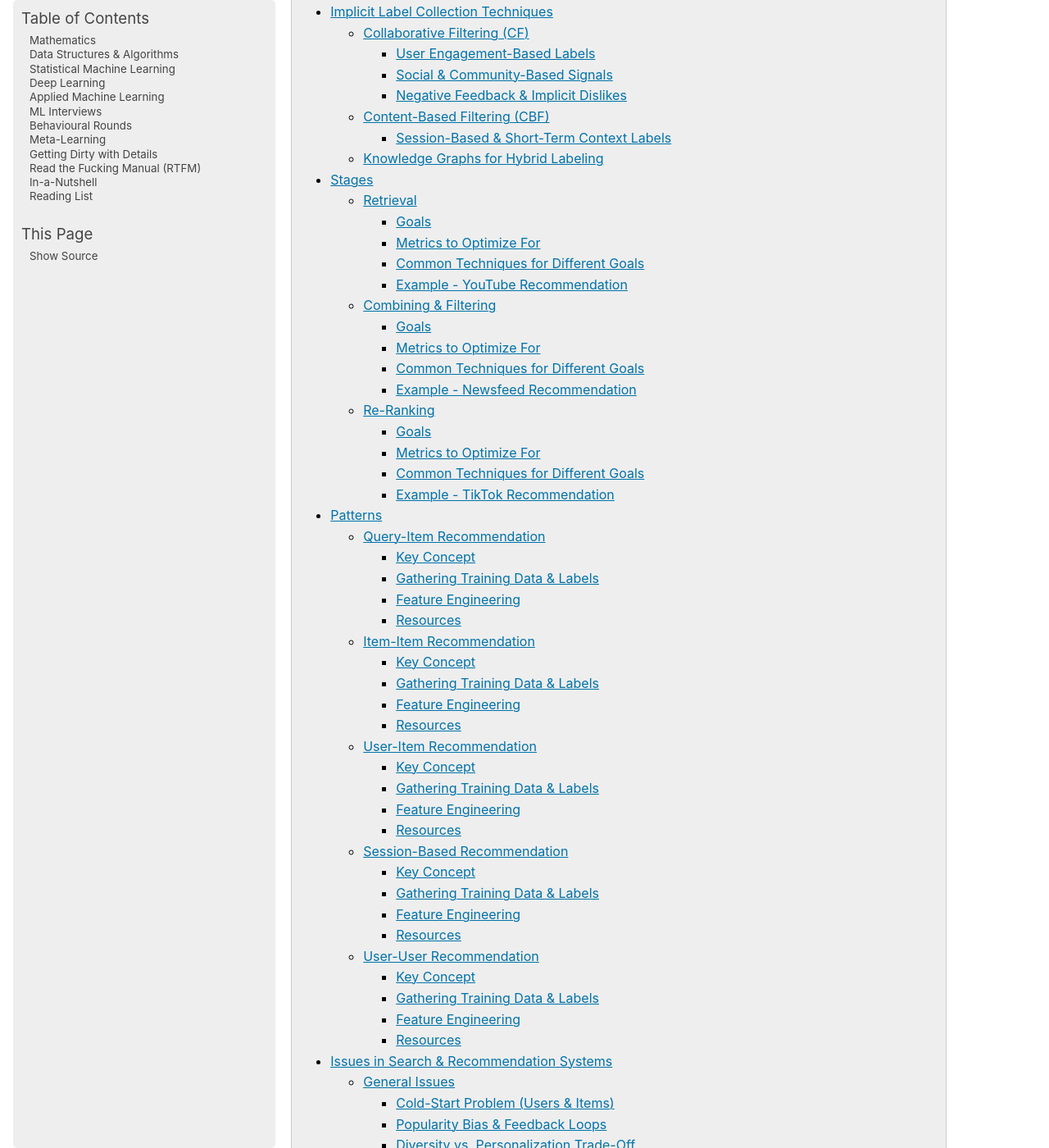
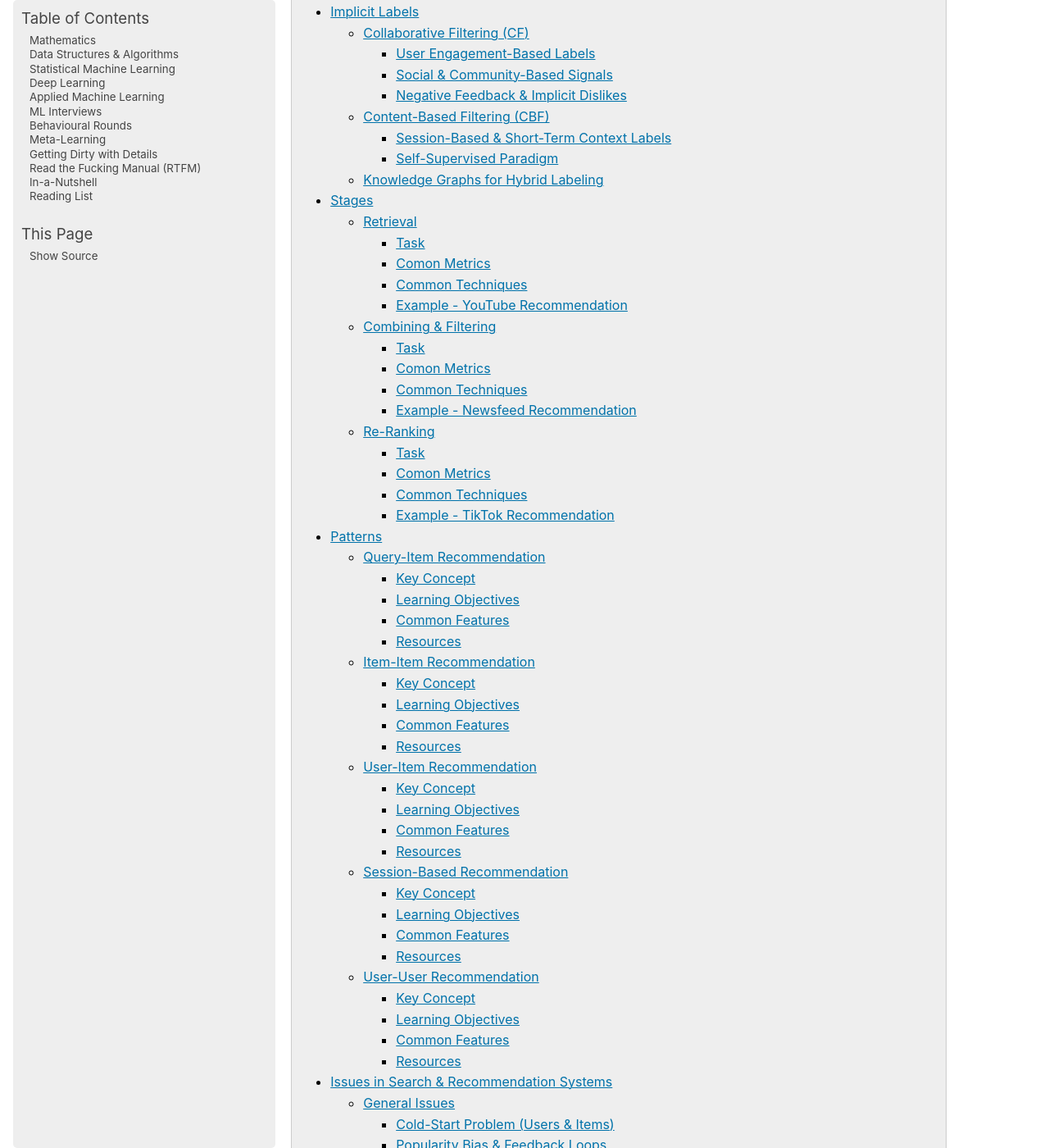
Before and after one commit to uselesstechjunks/leetcode, a Sphinx documentation site: the page built from docs/source/applied/methods/rank.rst, in a window 1280 px wide and 1400 px high, scrolled down 716 px. Shown: the whole window at 82% size. Built offline with Sphinx 7.4.7, drawn with Linux system fonts in a browser that asks for light colours; pages that are not in the unit, such as notebooks, are missing from menus; some of the changed text lies outside the part shown.

Commit message:
Update rank.rst

```diff
--- a/docs/source/applied/methods/rank.rst
+++ b/docs/source/applied/methods/rank.rst
@@ -87,8 +87,8 @@ Metrics
 Accuracy
 ------------------------------------------------------------------------------------
 .. csv-table::
-	:header "Metric", "Full Name", "Formula", "Desc", "Drawback"
-	:align center
+	:header: "Metric", "Full Name", "Formula", "Desc", "Drawback"
+	:align: center
 
 		HR@k, Hit-rate at k, , ,
 		Recall@k, Recall at k, , ,
@@ -97,14 +97,14 @@ Accuracy
 Popularity Bias
 ------------------------------------------------------------------------------------
 .. note::
-	* :math:`U` Set of all users
-	* :math:`I` Set of all items
-	* :math:`L_u` List of items (concatenated) impressed for user :math:`u`
-	* :math:`L` All list of items (concatenated)
+	* :math:`U`: Set of all users
+	* :math:`I`: Set of all items
+	* :math:`L_u`: List of items (concatenated) impressed for user :math:`u`
+	* :math:`L`: All list of items (concatenated)
 
 .. csv-table::
-	:header "Metric", "Full Name", "Formula", "Note", "Drawback"
-	:align center
+	:header: "Metric", "Full Name", "Formula", "Note", "Drawback"
+	:align: center
 
 		ARP, Average Recommendation Popularity, :math:`\frac{1}{|U|}\sum_{u\in U}\frac{\sum_{i\in L_u}\phi(i)}{|L_u|}`, Average CTR across users, Good (low) value doesn't indicate coverage
 		Agg-Div, Aggregate Diversity, :math:`\frac{|\bigcup_{u\in U}L_u|}{|I|}`, Item Coverage, Doesn't detect skew in impression
@@ -120,8 +120,8 @@ Issues
 Distribution Shift
 ------------------------------------------------------------------------------------
 .. csv-table::
-	:header "Problem", "How to Detect", "How to Fix", "Trade-Offs"
-	:align center
+	:header: "Problem", "How to Detect", "How to Fix", "Trade-Offs"
+	:align: center
 
 		Model Degradation, Performance drop (CTR; engagement), Frequent model retraining, Computationally expensive
 		Popularity Mismatch, PSI; JSD; embeddings drift, Adaptive reweighting of historical data, Hard to balance long vs. short-term relevance
@@ -132,8 +132,8 @@ Distribution Shift
 Stages
 ====================================================================================
 .. csv-table::
-	:header "Stage", "Goals", "Key Metrics", "Common Techniques"
-	:align center
+	:header: "Stage", "Goals", "Key Metrics", "Common Techniques"
+	:align: center
 
 		Retrieval, Fetch diverse candidates from multiple sources, Recall@K; Coverage; Latency, Multi-tower models; ANN; User embeddings
 		Combining & Filtering, Merge candidates; remove duplicates; apply business rules, Diversity; Precision@K; Fairness, Weighted merging; Min-hashing; Rule-based filtering
@@ -142,8 +142,8 @@ Stages
 Patterns
 ====================================================================================
 .. csv-table::
-	:header "Pattern", "Traditional Approach", "LLM Augmentations"
-	:align center
+	:header: "Pattern", "Traditional Approach", "LLM Augmentations"
+	:align: center
 
 		Query-Item, BM25; TF-IDF; Neural Ranking, LLM-based reranking; Query expansion
 		Item-Item, Co-occurrence; Similarity Matching, Semantic matching; Multimodal embeddings
@@ -167,8 +167,8 @@ Domains
 Music
 ------------------------------------------------------------------------------------
 .. csv-table::
-	:header "Challenge", "Why Its Important", "Trade-Offs"
-	:align center
+	:header: "Challenge", "Why Its Important", "Trade-Offs"
+	:align: center
 
 		Personalization vs. Serendipity, Users want relevant music but also expect some new discoveries., Too much personalization  Feels repetitive. Too much exploration  Feels random.
 		Repetition & Content Fatigue, Users get frustrated if the same songs appear too often., Strict anti-repetition  May exclude user favorites. Loose constraints  Risk of overplaying certain songs.
@@ -180,8 +180,8 @@ Music
 Search Advertising
 ------------------------------------------------------------------------------------
 .. csv-table::
-	:header "Issue", "Why It Matters", "Strategic Fixes", "Trade-Offs"
-	:align center
+	:header: "Issue", "Why It Matters", "Strategic Fixes", "Trade-Offs"
+	:align: center
 
 		Relevance vs. Revenue, Showing high-bid but low-relevance ads hurts trust, Hybrid ranking (bid + quality), Too much relevance filtering lowers revenue
 		Click Fraud & Ad Spam, Inflated clicks drain budgets, ML-based fraud detection, False positives can hurt advertisers
@@ -239,8 +239,8 @@ Key Papers
 	- CM = Causal Models (autoregressive)
 
 .. csv-table::
-	:header "Tag", "Title"
-	:align center
+	:header: "Tag", "Title"
+	:align: center
 
 		IR;Course;Stanford,`CS 276 / LING 286 Information Retrieval and Web Search <https://web.stanford.edu/class/cs276/>`_
 		IR;Book,`Introduction to Information Retrieval <https://nlp.stanford.edu/IR-book/information-retrieval-book.html>`_
@@ -267,8 +267,8 @@ Key Papers
 More Papers
 ------------------------------------------------------------------------------------
 .. csv-table::
-	:header "Year", "Title"
-	:align center
+	:header: "Year", "Title"
+	:align: center
 
 		2001,Item-Based Collaborative Filtering Recommendation Algorithms – Sarwar et al.
 		2003,Amazon.com Recommendations Item-to-Item Collaborative Filtering – Linden et al.
@@ -317,7 +317,7 @@ More Papers
 		2023,LLM-Augmented Node Classification in Social Networks – Zhang et al.
 
 ************************************************************************************
-Implicit Label Collection Techniques
+Implicit Labels
 ************************************************************************************
 Collaborative Filtering (CF)
 ====================================================================================
@@ -327,8 +327,8 @@ Collaborative Filtering (CF)
 User Engagement-Based Labels
 ------------------------------------------------------------------------------------
 .. csv-table::
-	:header "Implicit Label", "Collection Method", "Assumptions & Trade-offs"
-	:align center
+	:header: "Implicit Label", "Collection Method", "Assumptions & Trade-offs"
+	:align: center
 
 		Clicks, Count clicks on an item.,  Simple; scalable.  Clicking  liking (accidental clicks).
 		Watch Time / Dwell Time, Measure time spent on videos/articles.,  Captures engagement depth.  Long duration  satisfaction (e.g.; passive watching).
@@ -340,8 +340,8 @@ User Engagement-Based Labels
 Social & Community-Based Signals
 ------------------------------------------------------------------------------------
 .. csv-table::
-	:header "Implicit Label", "Collection Method", "Assumptions & Trade-offs"
-	:align center
+	:header: "Implicit Label", "Collection Method", "Assumptions & Trade-offs"
+	:align: center
 
 		Likes / Upvotes, Count "likes" on posts; videos; or comments.,  Clear positive feedback.  Some users never like items.
 		Shares / Retweets, Count how often users share content.,  Strong endorsement.  May share for controversy.
@@ -350,8 +350,8 @@ Social & Community-Based Signals
 Negative Feedback & Implicit Dislikes
 ------------------------------------------------------------------------------------
 .. csv-table::
-	:header "Implicit Label", "Collection Method", "Assumptions & Trade-offs"
-	:align center
+	:header: "Implicit Label", "Collection Method", "Assumptions & Trade-offs"
+	:align: center
 
 		Skip / Bounce Rate, Detect when a user skips a song/video quickly.,  Identifies disinterest.  May skip for reasons unrelated to content.
 		Negative Actions, "Not Interested" clicks; downvotes; blocking content.,  Explicit dislike signal.  Only a subset of users take these actions.
@@ -365,13 +365,17 @@ Content-Based Filtering (CBF)
 Session-Based & Short-Term Context Labels
 ------------------------------------------------------------------------------------
 .. csv-table::
-	:header "Implicit Label", "Collection Method", "Assumptions & Trade-offs"
-	:align center
+	:header: "Implicit Label", "Collection Method", "Assumptions & Trade-offs"
+	:align: center
 
 		Recent Search Context, Track evolving search terms.,  Captures short-term needs.  Trends change quickly.
 		Location-Based Preferences, Match user location with nearby content.,  Useful for local recommendations.  Privacy-sensitive.
 		Time of Day / Activity Patterns, Suggest different items based on morning/evening behavior.,  Improves context relevance.  Needs continuous adaptation.
 
+Self-Supervised Paradigm
+------------------------------------------------------------------------------------
+TODO
+
 Knowledge Graphs for Hybrid Labeling
 ====================================================================================
 - Uses entities and relationships to enhance recommendations.
@@ -379,29 +383,27 @@ Knowledge Graphs for Hybrid Labeling
 ************************************************************************************
 Stages
 ************************************************************************************
-A large-scale recommendation system consists of multiple stages designed to efficiently retrieve, filter, and rank items to maximize user engagement and satisfaction. The three primary stages are Retrieval, Combining & Filtering, and Re-Ranking.
-
 Retrieval
 ====================================================================================
 (Fetching an initial candidate pool from multiple sources)
 
-Goals
+Task
 ------------------------------------------------------------------------------------
 	- Reduce a large item pool (millions of candidates) to a manageable number (thousands).
 	- Retrieve diverse candidates from multiple sources that might be relevant to the user.
 	- Balance long-term preferences vs. short-term intent.
 
-Metrics to Optimize For
+Comon Metrics
 ------------------------------------------------------------------------------------
 	- Recall@K – How many relevant items are in the top-K retrieved items?
 	- Coverage – Ensuring diversity by retrieving from multiple pools.
 	- Latency – Efficient retrieval in milliseconds at large scales.
 
-Common Techniques for Different Goals
+Common Techniques
 ------------------------------------------------------------------------------------
 .. csv-table::
-	:header "Goal", "Techniques"
-	:align center
+	:header: "Goal", "Techniques"
+	:align: center
 
 		Heterogeneous Candidate Retrieval, Multi-tower models; Hybrid retrieval (Collaborative Filtering + Content-Based)
 		Personalization, User embeddings (e.g.; Two-Tower models; Matrix Factorization)
@@ -418,24 +420,24 @@ Combining & Filtering
 ====================================================================================
 (Merging retrieved candidates from different sources and removing low-quality items)
 
-Goals
+Task
 ------------------------------------------------------------------------------------
 	- Merge multiple retrieved pools and assign confidence scores to each source.
 	- Filter out irrelevant, duplicate, or low-quality candidates.
 	- Apply business rules (e.g., compliance filtering, removing expired content).
 
-Metrics to Optimize For
+Comon Metrics
 ------------------------------------------------------------------------------------
 	- Diversity – Ensuring different content types are represented.
 	- Precision@K – How many retrieved items are actually relevant?
 	- Fairness & Representation – Avoiding over-exposure of popular items.
 	- Latency – Keeping the filtering process efficient.
 
-Common Techniques for Different Goals
+Common Techniques
 ------------------------------------------------------------------------------------
 .. csv-table::
-	:header "Goal", "Techniques"
-	:align center
+	:header: "Goal", "Techniques"
+	:align: center
 
 		Merging Multiple Candidate Pools, Weighted aggregation based on confidence scores
 		Duplicate Removal, Min-hashing; Jaccard similarity; clustering-based deduplication
@@ -453,24 +455,24 @@ Re-Ranking
 ====================================================================================
 (Final ranking of candidates based on personalization, diversity, and explore-exploit trade-offs)
 
-Goals
+Task
 ------------------------------------------------------------------------------------
 	- Optimize the order of candidates to maximize engagement.
 	- Balance personalization with exploration (ensuring new content gets surfaced).
 	- Ensure fairness and representation (avoid showing only highly popular items).
 
-Metrics to Optimize For
+Comon Metrics
 ------------------------------------------------------------------------------------
 	- CTR (Click-Through Rate) – Measures immediate engagement.
 	- NDCG (Normalized Discounted Cumulative Gain) – Measures ranking quality.
 	- Exploration Ratio – Tracks new content shown to users.
 	- Long-Term Engagement – Measures retention and repeat interactions.
 
-Common Techniques for Different Goals
+Common Techniques
 ------------------------------------------------------------------------------------
 .. csv-table::
-	:header "Goal", "Techniques"
-	:align center
+	:header: "Goal", "Techniques"
+	:align: center
 
 		Personalized Ranking, Neural Ranking Models (e.g.; DeepFM; Wide & Deep; Transformer-based rankers)
 		Diversity Promotion, Determinantal Point Processes (DPP); Re-ranking by category
@@ -510,7 +511,7 @@ Key Concept
 	- Can be used for query expansion, understanding user intent, and handling ambiguous queries.
 	- Example use case Google Search, AI-driven Q&A search (Perplexity AI).
 
-Gathering Training Data & Labels
+Learning Objectives
 ------------------------------------------------------------------------------------
 #. Supervised Learning
 
@@ -526,7 +527,7 @@ Gathering Training Data & Labels
 	- Contrastive learning (e.g., train embeddings by pulling query and relevant items closer).
 	- Masked query prediction (e.g., predicting missing words in search queries).
 
-Feature Engineering
+Common Features
 ------------------------------------------------------------------------------------
 - Query Features Term frequency, query length, part-of-speech tagging.
 - Item Features Title, description, category, metadata, embeddings.
@@ -569,7 +570,7 @@ Key Concept
 
 	- Typically modeled as an item simi-larity problem.
 	- Unlike user-item recommendation, the goal is to find related items rather than predicting a user’s preferences.
-- Common approaches
+- Common Approaches
 
 	- Item-Based Collaborative Filtering (Similarity between item interaction histories)
 	- Content-Based Filtering (Similarity using item attributes like text, image, category)
@@ -582,7 +583,7 @@ Key Concept
 	- Multimodal LLMs (e.g., CLIP) combine text, images, and metadata to enhance recommendations.
 	- Example use case E-commerce (Amazon's “similar items”), content platforms (Netflix’s related videos).
 
-Gathering Training Data & Labels
+Learning Objectives
 ------------------------------------------------------------------------------------
 #. Supervised Learning
 
@@ -598,7 +599,7 @@ Gathering Training Data & Labels
 	- Contrastive learning (e.g., learning embeddings by pushing dissimilar items apart).
 	- Masked item prediction (e.g., predicting missing related items in a session).
 
-Feature Engineering
+Common Features
 ------------------------------------------------------------------------------------
 - Item Features Category, brand, price, textual description, images.
 - Interaction Features Co-purchase counts, view sequences, co-engagement.
@@ -641,7 +642,7 @@ Key Concept
 
 	- Explicit feedback (e.g., ratings, thumbs up/down)
 	- Implicit feedback (e.g., clicks, watch time, purchases)
-- Common approaches
+- Common Approaches
 
 	- Collaborative Filtering (CF) (Matrix Factorization, Neural CF)
 	- Content-Based Filtering (Feature-based models)
@@ -653,7 +654,7 @@ Key Concept
 	- LLMs can generate user preferences dynamically via zero-shot/few-shot learning, improving personalization.
 	- Example use case Personalized product descriptions, interactive recommendation assistants.
 
-Gathering Training Data & Labels
+Learning Objectives
 ------------------------------------------------------------------------------------
 #. Supervised Learning
 
@@ -669,7 +670,7 @@ Gathering Training Data & Labels
 	- Contrastive learning (e.g., SimCLR, BERT-style masked item prediction).
 	- Learning representations via session-based modeling (e.g., predicting the next item a user interacts with).
 
-Feature Engineering
+Common Features
 ------------------------------------------------------------------------------------
 - User Features Past interactions, demographics, engagement signals.
 - Item Features Category, text/image embeddings, historical engagement.
@@ -712,7 +713,7 @@ Key Concept
 	- Users don’t have extensive histories (e.g., guest users).
 	- Preferences shift dynamically (e.g., browsing sessions in e-commerce).
 	- Recent behavior is more indicative of intent than long-term history.
-- Common approaches
+- Common Approaches
 
 	- Rule-Based Methods (Most popular, trending, or recently viewed items)
 	- Markov Chains & Sequential Models (Predicting next item based on state transitions)
@@ -726,7 +727,7 @@ Key Concept
 	- Few-shot prompting allows LLMs to infer session preferences without explicit training.
 	- Example use case Dynamic content feeds (TikTok), real-time recommendations (Spotify session playlists).
 
-Gathering Training Data & Labels
+Learning Objectives
 ------------------------------------------------------------------------------------
 #. Supervised Learning
 
@@ -742,7 +743,7 @@ Gathering Training Data & Labels
 	- Contrastive learning (e.g., predict next item from different user sessions).
 	- Next-click prediction using masked sequence modeling (BERT-style).
 
-Feature Engineering
+Common Features
 ------------------------------------------------------------------------------------
 - Session Features Time spent, number of items viewed, recency of last interaction.
 - Item Features Product category, textual embeddings, popularity trends.
@@ -782,7 +783,7 @@ Key Concept
 
 	#. Typically modeled as a link prediction problem in graphs.
 	#. Used for social networks, professional connections, or matchmaking systems.
-- Common approaches
+- Common Approaches
 
 	#. Collaborative Filtering (User-Based CF)
 	#. Graph-Based Approaches (Graph Neural Networks, PageRank, Node2Vec, etc.)
@@ -795,7 +796,7 @@ Key Concept
 	- Social connections can be inferred by analyzing natural language data, rather than relying solely on structural graph features.
 	- Example use case Professional networking (LinkedIn), AI-assisted friend suggestions.
 
-Gathering Training Data & Labels
+Learning Objectives
 ------------------------------------------------------------------------------------
 #. Supervised Learning
 
@@ -813,7 +814,7 @@ Gathering Training Data & Labels
 	- Contrastive learning (e.g., learning embeddings where connected users are closer in vector space).
 	- Masked edge prediction (e.g., hide some connections and train the model to reconstruct them).
 
-Feature Engineering
+Common Features
 ------------------------------------------------------------------------------------
 - User Features Profile attributes (age, location, industry, interests).
 - Graph Features Common neighbors, Jaccard similarity, Adamic-Adar score.
@@ -1073,8 +1074,8 @@ Diversity
 - Technique Summary
 
 	.. csv-table::
-		:header "Technique", "Stage", "Pros", "Cons"
-		:align center
+		:header: "Technique", "Stage", "Pros", "Cons"
+		:align: center
 
 			Multi-Pool Retrieval, Retrieval, High diversity; multiple candidate sources, Computationally expensive
 			Popularity-Based Downsampling, Retrieval, Prevents over-recommendation of trending items, May reduce engagement
@@ -1087,8 +1088,8 @@ Diversity
 - LLMs for Diversity at Each Stage
 
 	.. csv-table::
-		:header "Stage", "LLM Enhancements", "Pros", "Cons"
-		:align center
+		:header: "Stage", "LLM Enhancements", "Pros", "Cons"
+		:align: center
 
 			Retrieval, Query expansion; Multi-modal retrieval, Increases recall & heterogeneity, Higher latency; Loss of precision
 			Filtering & Merging, Semantic deduplication; Bias correction, Prevents redundancy; Fairer recommendations, Computationally expensive
@@ -1550,8 +1551,8 @@ Playlist Generation & Curation in Music Recommendation Systems
 Types of Playlists & Their Challenges
 ^^^^^^^^^^^^^^^^^^^^^^^^^^^^^^^^^^^^^^^^^^^^^^^^^^^^^^^^^^^^^^^^^^^^^^^^^^^^^^^^^^^^
 .. csv-table::
-	:header "Playlist Type", "Example", "Key Challenges"
-	:align center
+	:header: "Playlist Type", "Example", "Key Challenges"
+	:align: center
 
 		Personalized Playlists, Spotifys Discover Weekly; YouTube Musics Your Mix, Ensuring balance between familiar & new tracks.
 		Mood/Activity-Based Playlists, Workout Mix; Chill Vibes; Focus Music, Detecting mood & intent dynamically.
@@ -1562,8 +1563,8 @@ Types of Playlists & Their Challenges
 Solutions to Key Playlist Challenges
 ^^^^^^^^^^^^^^^^^^^^^^^^^^^^^^^^^^^^^^^^^^^^^^^^^^^^^^^^^^^^^^^^^^^^^^^^^^^^^^^^^^^^
 .. csv-table::
-	:header "Challenge", "Solution", "Trade-Off"
-	:align center
+	:header: "Challenge", "Solution", "Trade-Off"
+	:align: center
 
 		Over-Personalization (Echo Chamber), Inject 5-20% exploration (Multi-Armed Bandits), Too much exploration may decrease CTR
 		Repetition & Content Fatigue, Anti-repetition rules (e.g.; same song cannot appear in back-to-back sessions), May prevent users from hearing favorite tracks
```
Also changed, not shown: other parts of docs/source/applied/methods/rank.rst (+1 -2 lines).
